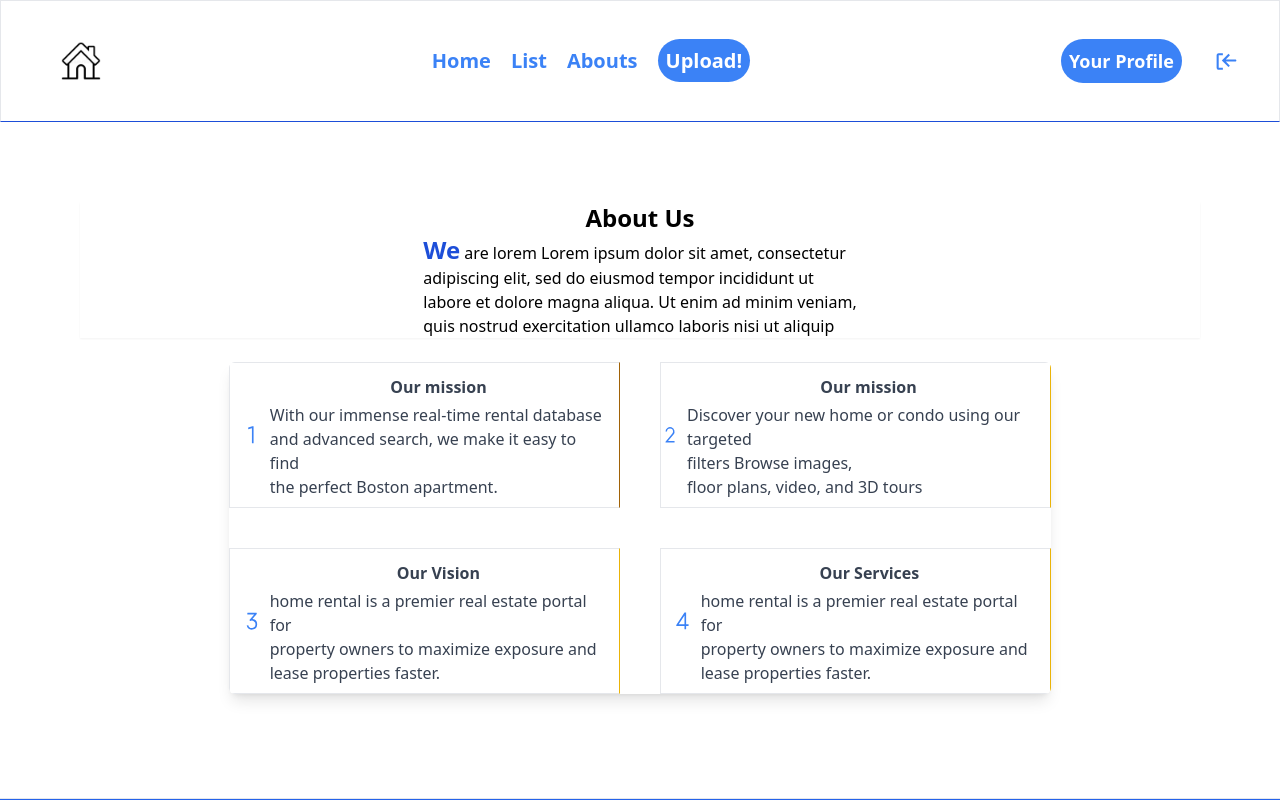
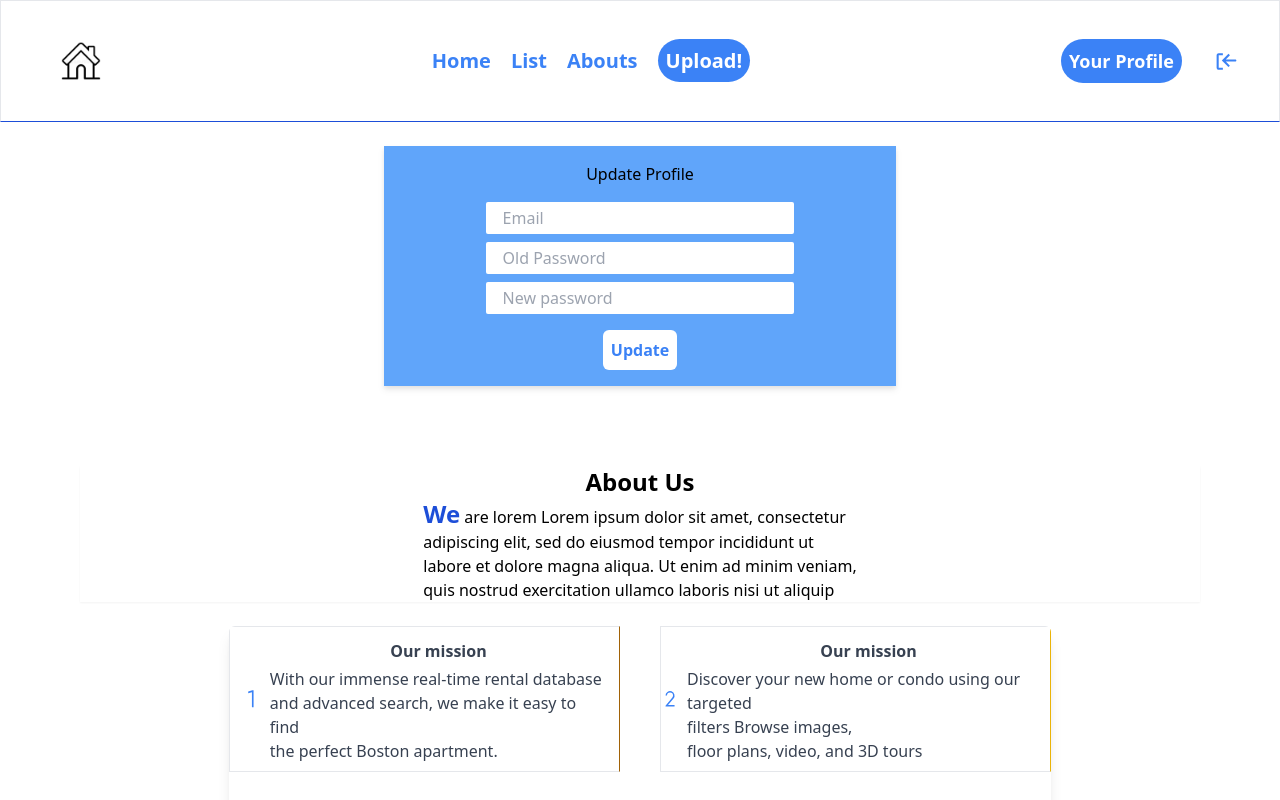
Before and after one commit to melmi4455/Final-Project---Front-End, a React (Create React App) app in the folder home-app/: page /owner/updateprofile in a window 1280 px wide. Shown: the top 800 px of the page. Built offline with nearby package versions, Linux system fonts and the light colour scheme; sample sign-in values are in the browser's storage.

Commit message:
update profile done

```diff
--- a/home-app/src/App.js
+++ b/home-app/src/App.js
@@ -11,7 +11,6 @@ import NewHome from "./Pages/Owner/NewHome";
 import AllHomes from "./Pages/Owner/AllHomes";
 import EditHome from "./Pages/Owner/EditHome";
 import PropertyList from "./Pages/PropertyList";
-import Filtered from "./Pages/Filtered";
 import Protect from "./Protect";
 import Footer from "./Components/Footer.js";
 import { ToastContainer } from "react-toastify";
@@ -20,6 +19,7 @@ import About from "./Components/About";
 import Login from "./Pages/Login";
 import axios from "axios";
 import { UserContext } from "./Utils/UserContext";
+import UpdateProfile from "./Pages/Owner/UpdateProfile";
 
 function App() {
   const [user, setUser] = useState();
@@ -48,12 +48,13 @@ function App() {
             <Route path="/login" element={<Login />} />
             <Route path="/PropertyList" element={<PropertyList />} />
             <Route path="/homedetails/:id" element={<HomeDetails />} />
-            <Route path="/Filtered" element = {<Filtered/>} />
+
 
             <Route path="/owner" element={<Protect />} >
             <Route path="newhome" element={<NewHome />} />
             <Route path="allhomes" element={<AllHomes />} />
             <Route path="edithome/:id" element={<EditHome />} />
+            <Route path="updateprofile" element={<UpdateProfile/>} />
 
             </Route>
             {/* </Route> */}
--- a/home-app/src/Components/Header.js
+++ b/home-app/src/Components/Header.js
@@ -17,7 +17,9 @@ function Header() {
   return (
     <div className="flex justify-between items-center py-5 px-10   text-lg text-black border border-b-blue-700">
       <div className="items-center ">
+        <Link to="/owner/updateprofile">
         <img src="../Logo.jpg" alt="images" className="h-20" />
+        </Link>
       </div>
 
       <div className="space-x-5 cursor-pointer font-extrabold text-blue-500">
--- /dev/null
+++ b/home-app/src/Pages/Owner/UpdateProfile.js
@@ -0,0 +1,80 @@
+import axios from "axios";
+import React, { useState , useEffect } from "react";
+import {Link} from "react-router-dom";
+import { useNavigate } from "react-router-dom";
+import { toast } from "react-toastify";
+
+const UpdateProfile = () => {
+  const [input, setInput] = useState({});
+  const navigate = useNavigate();
+
+  async function Submit() {
+    try {
+      const token = localStorage.getItem("token");
+      const res = await axios.put("http://localhost:7000/user/updateprofile", input , {
+        headers:{
+            authorization:token,
+        }
+    });
+      console.log(res);
+      toast.success(res.data.message);
+    //   localStorage.setItem("token" , res.data.token);
+      navigate("/");
+    } catch (e) {
+      toast.error(e.response.data.message);
+    }
+  }
+  return (
+    <div className="flex justify-center mt-6 ">
+      <div className="bg-blue-400 w-2/5 text-center py-4 drop-shadow-md">
+        <h1>Update Profile</h1>
+        <div className="flex flex-col w-3/5 m-auto space-y-2 my-4">
+          {/* <input
+            type="text"
+            placeholder="Full Name"
+            className="px-3 py-1 rounded-sm outline-none"
+            onChange={(e) => setInput({ ...input, name: e.target.value })}
+          /> */}
+          <input
+            type="email"
+            placeholder=" Email"
+            className="px-3 py-1 rounded-sm outline-none"
+            onChange={(e) => setInput({ ...input, email: e.target.value })}
+          />
+          <input
+            type="password"
+            placeholder=" Old Password"
+            className="px-3 py-1 rounded-sm outline-none"
+            onChange={(e) => setInput({ ...input, oldPassword: e.target.value })}
+          />
+          <input
+            type="password"
+            placeholder=" New password"
+            className="px-3 py-1 rounded-sm outline-none"
+            onChange={(e) =>
+              setInput({ ...input, newPassword: e.target.value })
+            }
+          />
+          {/* <input
+            type="text"
+            placeholder=" Phone Number"
+            className="px-3 py-1 rounded-sm outline-none"
+            onChange={(e) => setInput({ ...input, phone: e.target.value })}
+          />
+          <input
+            type="text"
+            placeholder=" Address"
+            className="px-3 py-1 rounded-md outline-none"
+            onChange={(e) => setInput({ ...input, address: e.target.value })}
+          /> */}
+        </div>
+        <button className="text-center text-blue-500 rounded-md font-bold bg-white p-2 color-white" onClick={Submit}>
+          Update
+        </button>
+        {/* <div className="pt-2 text-white font-bold">Already have an account? <Link to="/login">Log in here!</Link></div> */}
+      </div>
+    </div>
+  );
+};
+
+export default UpdateProfile;
```
Also changed, not shown: home-app/src/Pages/UpdateProfile.js (deleted, +0 -75 lines).
